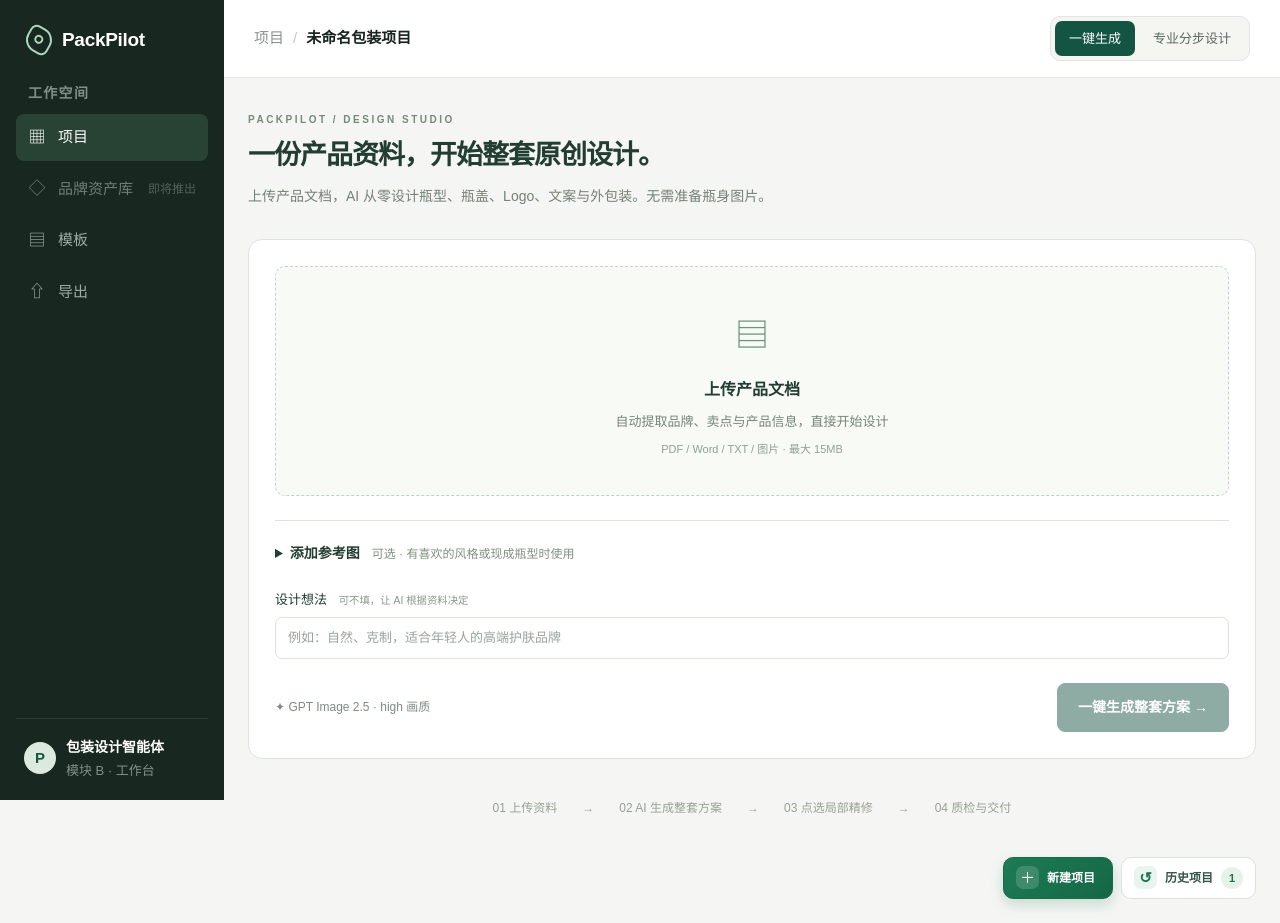
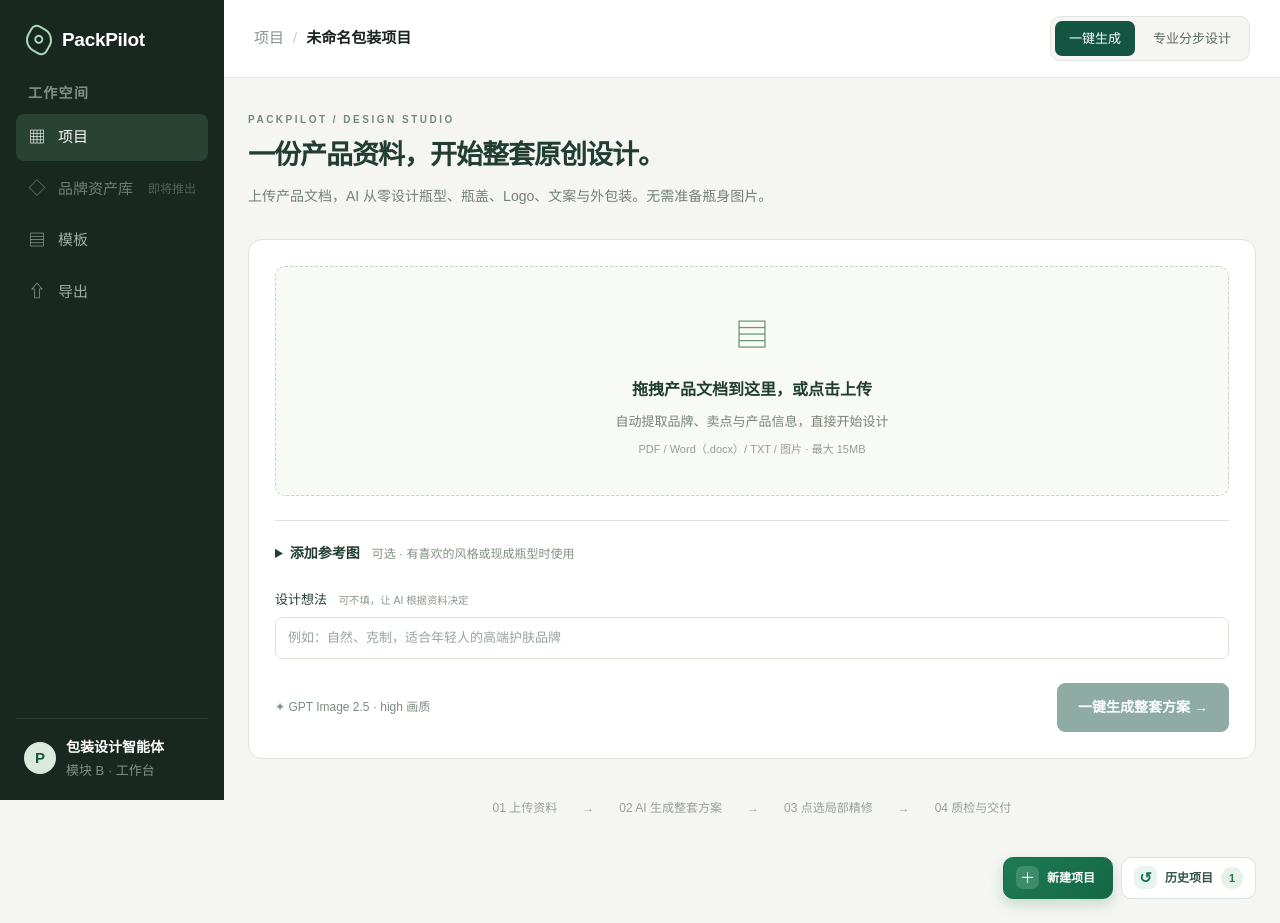
Before and after one commit to zxc9802/chanpinsheji, a Next.js app: page /studio in a window 1280 px wide. Built offline with nearby package versions, Linux system fonts and the light colour scheme.

Commit message:
feat: support drag-and-drop product documents

```diff
--- a/components/quick-design-studio.tsx
+++ b/components/quick-design-studio.tsx
@@ -17,6 +17,8 @@ export function QuickDesignStudio() {
   const ctx = useDesignBrief();
   const { brief, studio, hydrated } = ctx;
   const [busy, setBusy] = useState(''), [notice, setNotice] = useState(''), [kind, setKind] = useState<AssetKind>('packaging'), [settingsOpen, setSettingsOpen] = useState(false);
+  const [documentDragging, setDocumentDragging] = useState(false);
+  const documentDragDepth = useRef(0);
   const projectRef = useRef(brief.projectId), mounted = useRef(true);
   projectRef.current = brief.projectId;
   useEffect(() => { mounted.current = true; return () => { mounted.current = false; }; }, []);
@@ -26,7 +28,11 @@ export function QuickDesignStudio() {
   const activeAsset = assets[kind], ready = !!logo && !!product && !!packaging;
   const active = (id: string) => mounted.current && projectRef.current === id;
   async function upload(file: File, type: 'reference' | 'document') {
-    if (busy) return;
+    if (busy || studio.pending) return;
+    if (type === 'document') {
+      if (!/\.(pdf|docx|txt|png|jpe?g|webp)$/i.test(file.name)) { setNotice('请选择 PDF、Word（.docx）、TXT 或 PNG / JPG / WebP 图片。'); return; }
+      if (file.size > 15 * 1024 * 1024) { setNotice('产品文档不能超过 15MB，请缩小文件后重新上传。'); return; }
+    }
     const id = brief.projectId; setBusy(type === 'reference' ? '正在读取参考图…' : '正在提取产品文档…'); setNotice('');
     try {
       if (type === 'reference') { const dataUrl = await prepareUpload(file); if (active(id)) patch({ reference: { name: file.name, dataUrl, mode: studio.reference ? studio.reference.mode || 'structure' : 'style' }, draft: {}, stage: 'idle', pending: undefined, error: undefined }); }
@@ -71,7 +77,39 @@ export function QuickDesignStudio() {
   return <div className="quick-studio">
     <header className="studio-heading"><div><div className="studio-eyebrow">PACKPILOT / DESIGN STUDIO</div><h1>{ready ? '让好设计，再进一步。' : '一份产品资料，开始整套原创设计。'}</h1><p>{ready ? '点选想修改的地方，告诉 AI 你的想法。每一步都可以回看。' : '上传产品文档，AI 从零设计瓶型、瓶盖、Logo、文案与外包装。无需准备瓶身图片。'}</p></div>{ready && <Link className="studio-primary" href="/workflow/6">质检与交付 ↗</Link>}</header>
     {(!ready || settingsOpen) && <section className="studio-setup">
-      <label className="studio-upload"><input type="file" aria-label="上传产品文档" accept=".pdf,.docx,.txt,.png,.jpg,.jpeg,.webp" disabled={!!busy || !!studio.pending} onChange={e => { const file = e.target.files?.[0]; if (file) void upload(file, 'document'); e.target.value = ''; }} /><span className="upload-symbol">▤</span><strong>{studio.documentName || '上传产品文档'}</strong><span>自动提取品牌、卖点与产品信息，直接开始设计</span><small>PDF / Word / TXT / 图片 · 最大 15MB</small></label>
+      <label className={`studio-upload${documentDragging ? ' is-dragging' : ''}`}
+        onDragEnter={e => {
+          if (!e.dataTransfer.types.includes('Files')) return;
+          e.preventDefault();
+          documentDragDepth.current += 1;
+          if (!busy && !studio.pending) setDocumentDragging(true);
+        }}
+        onDragOver={e => {
+          if (!e.dataTransfer.types.includes('Files')) return;
+          e.preventDefault();
+          e.dataTransfer.dropEffect = busy || studio.pending ? 'none' : 'copy';
+        }}
+        onDragLeave={e => {
+          e.preventDefault();
+          documentDragDepth.current = Math.max(0, documentDragDepth.current - 1);
+          if (!documentDragDepth.current) setDocumentDragging(false);
+        }}
+        onDrop={e => {
+          e.preventDefault();
+          documentDragDepth.current = 0;
+          setDocumentDragging(false);
+          if (busy || studio.pending) return;
+          const files = e.dataTransfer.files;
+          if (!files.length) return;
+          if (files.length !== 1) { setNotice('每次请上传一份产品文档，多份资料可合并后上传。'); return; }
+          void upload(files[0], 'document');
+        }}>
+        <input type="file" aria-label="上传产品文档" accept=".pdf,.docx,.txt,.png,.jpg,.jpeg,.webp" disabled={!!busy || !!studio.pending} onChange={e => { const file = e.target.files?.[0]; if (file) void upload(file, 'document'); e.target.value = ''; }} />
+        <span className="upload-symbol">▤</span>
+        <strong>{documentDragging ? '松开即可上传文档' : studio.documentName || '拖拽产品文档到这里，或点击上传'}</strong>
+        <span>{studio.documentName ? '拖拽或点击可替换文档，自动重新提取产品信息' : '自动提取品牌、卖点与产品信息，直接开始设计'}</span>
+        <small>PDF / Word（.docx）/ TXT / 图片 · 最大 15MB</small>
+      </label>
       {(studio.documentName || brief.brand.name || brief.product.name) && <div className="studio-facts"><label>品牌名<input disabled={!!busy || !!studio.pending} value={brief.brand.name} onChange={e => { ctx.setBrief({ ...brief, brand: { ...brief.brand, name: e.target.value } }); patch({ draft: {}, stage: "idle" }); }} /></label><label>产品名<input disabled={!!busy || !!studio.pending} value={brief.product.name} onChange={e => { ctx.setBrief({ ...brief, product: { ...brief.product, name: e.target.value } }); patch({ draft: {}, stage: "idle" }); }} /></label><div><small>已提取的产品信息</small><p>{[brief.product.category, ...brief.product.coreSellingPoints.map(p => p.point)].filter(Boolean).join(' · ') || '文档未提供更多产品事实'} <Link href="/workflow/1">查看与修改全部资料 ↗</Link></p></div></div>}
       <details className="studio-reference" open={!!studio.reference}>
         <summary>添加参考图 <small>可选 · 有喜欢的风格或现成瓶型时使用</small></summary>
```
Also changed, not shown: app/studio.css.
